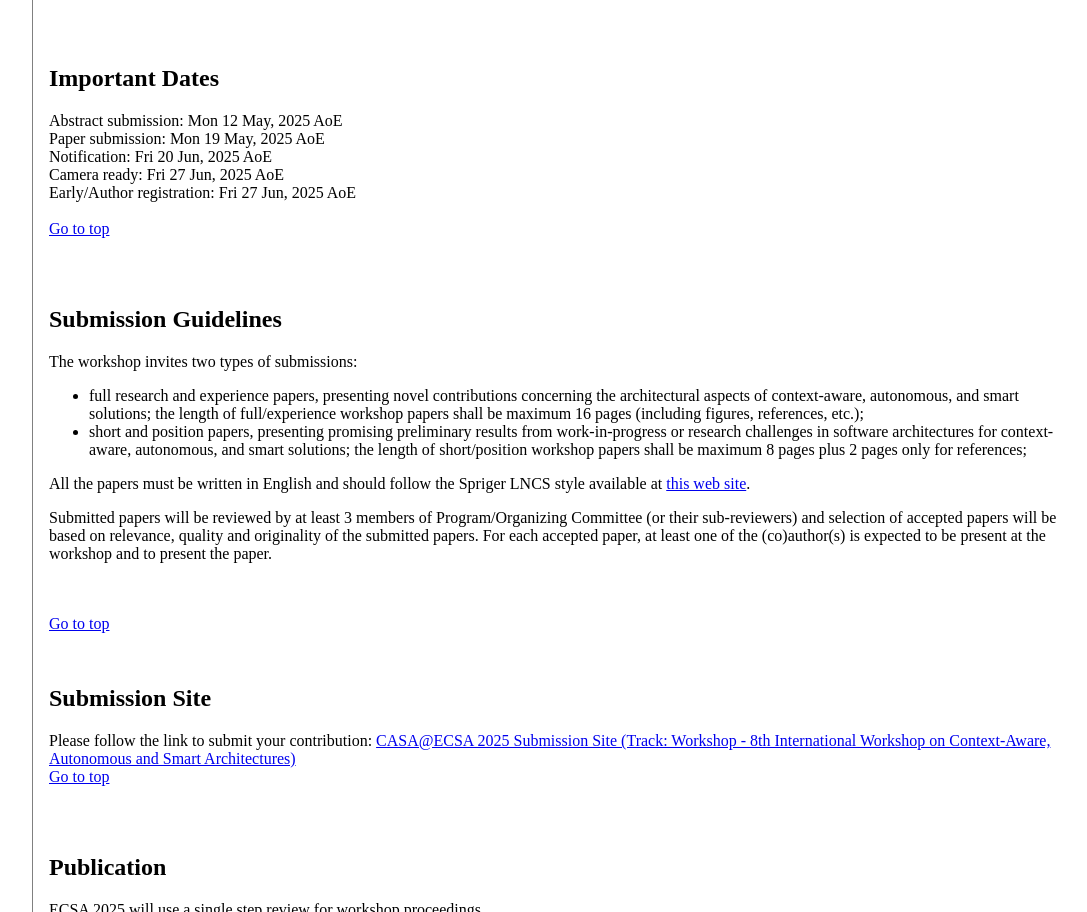
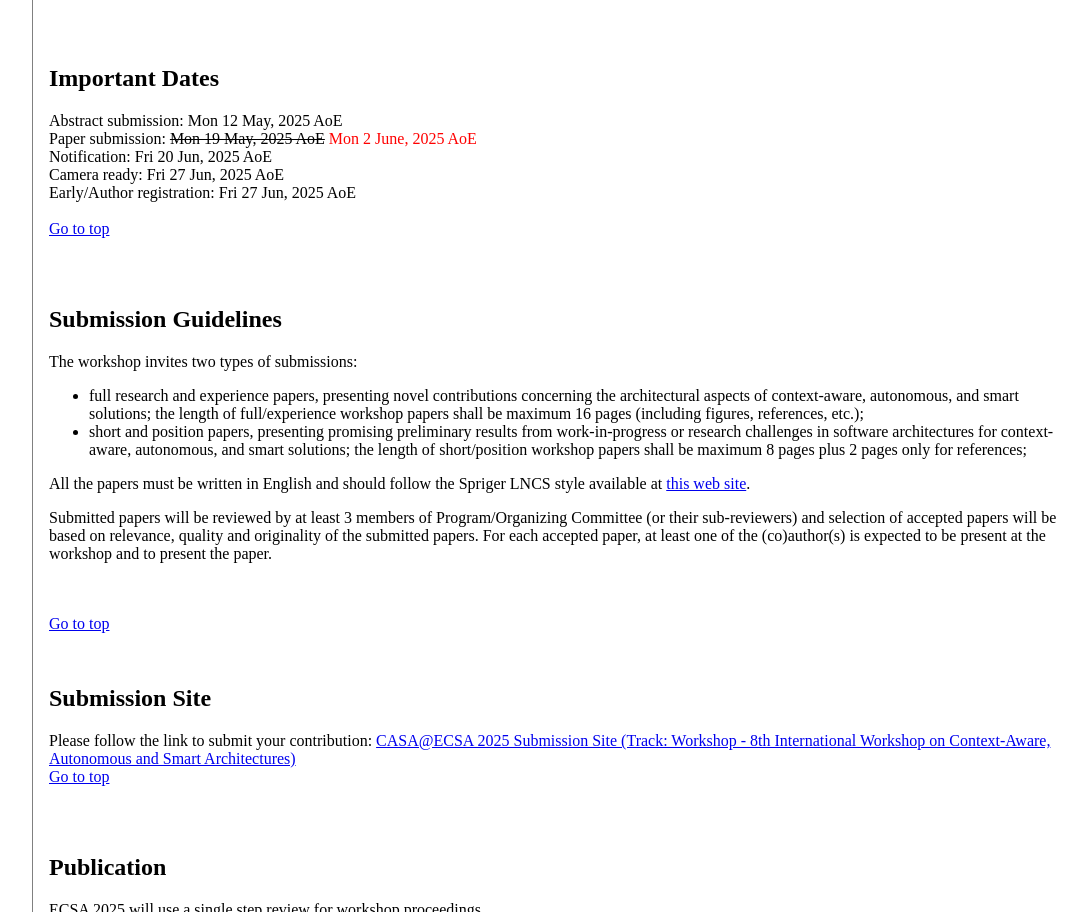
Before and after one commit to casaecsa/casa2025, a plain HTML site: page index.html in a window 1280 px wide. Shown: the part 1344-2256 px from the top of the page, without its empty margins (172-1259 px from the left). Drawn offline with Linux system fonts and the light colour scheme.

Commit message:
Update deadline

```diff
--- a/index.html
+++ b/index.html
@@ -145,7 +145,7 @@
                 <h1 id="#dates"> Important Dates</h1>
                 <p>
                     Abstract submission: Mon 12 May, 2025 AoE <br>
-                    Paper submission: Mon 19 May, 2025 AoE <br>
+                    Paper submission: <s>Mon 19 May, 2025 AoE</s> <span style="color: red;">Mon 2 June, 2025 AoE</span><br>
                     Notification: Fri 20 Jun, 2025 AoE<br>
                     Camera ready: Fri 27 Jun, 2025 AoE <br>
                     Early/Author registration: Fri 27 Jun, 2025 AoE
```
